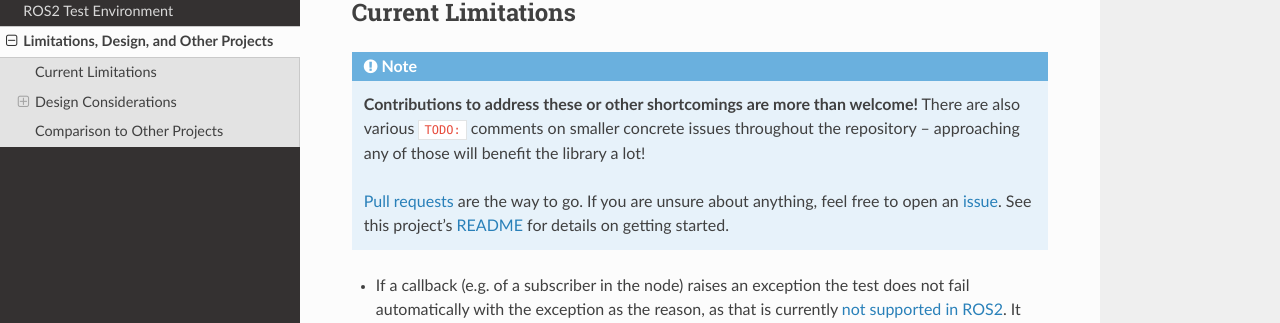
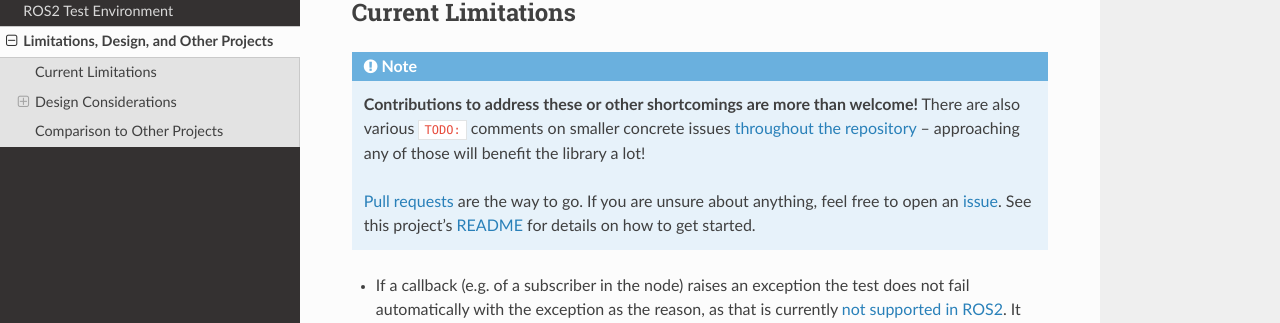
Before and after one commit to felixdivo/ros2-easy-test, a Sphinx documentation site: the page built from doc/source/design_and_limits.rst, in a window 1280 px wide and 900 px high. Shown: the part 164-487 px from the top of the window. Built offline with Sphinx 7.4.7 and the Read the Docs theme 2.0.0, drawn with Linux system fonts in a browser that asks for light colours.

```diff
--- a/doc/source/design_and_limits.rst
+++ b/doc/source/design_and_limits.rst
@@ -6,12 +6,13 @@ Current Limitations
 
 .. note::
   **Contributions to address these or other shortcomings are more than welcome!**
-  There are also various ``TODO:`` comments on smaller concrete issues throughout the repository --
+  There are also various ``TODO:`` comments on smaller concrete issues
+  `throughout the repository <https://github.com/search?q=repo%3Afelixdivo%2Fros2-easy-test+TODO%3A&type=code>`__ --
   approaching any of those will benefit the library a lot!
 
   `Pull requests <https://github.com/felixdivo/ros2-easy-test/pulls>`__ are the way to go.
   If you are unsure about anything, feel free to open an `issue <https://github.com/felixdivo/ros2-easy-test/issues>`__.
-  See this project's `README <https://github.com/felixdivo/ros2-easy-test#Contributing>`__ for details on getting started.
+  See this project's `README <https://github.com/felixdivo/ros2-easy-test#Contributing>`__ for details on how to get started.
 
 - If a callback (e.g. of a subscriber in the node) raises an exception the test does not fail automatically with the exception as the reason, as that is currently
   `not supported in ROS2 <https://discourse.ros.org/t/what-is-the-expected-behavior-of-rclcpp-in-case-of-an-exception-raised-in-a-user-callback/27527>`__.
```
Also changed, not shown: README.md (+9 -6 lines).
